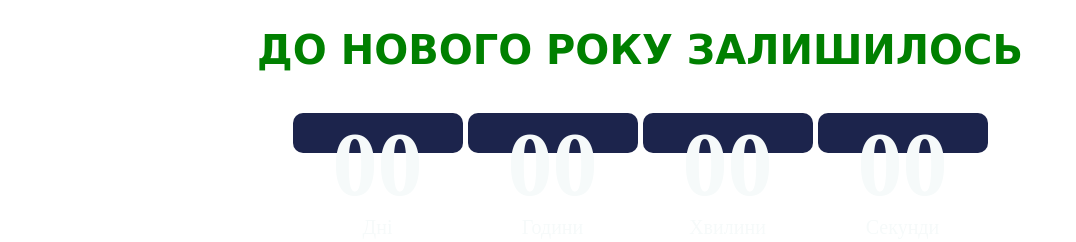
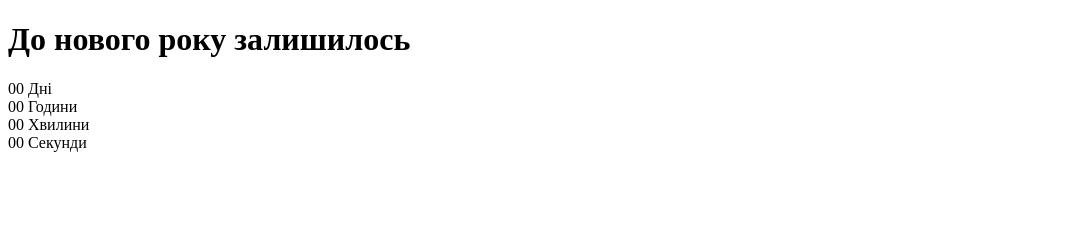
Before and after one commit to ludmiladev/goit-js-hw-11-timer, a website: page src/index.html in a window 1280 px wide. Shown: the whole page, without its empty margins (0-1076 px from the left). Drawn offline with Linux system fonts and the light colour scheme; files that its build step writes are made by us from their sources.

```diff
--- a/src/index.html
+++ b/src/index.html
@@ -5,7 +5,6 @@
     <meta name="viewport" content="width=device-width, initial-scale=1.0" />
     <meta http-equiv="X-UA-Compatible" content="ie=edge" />
     <title>timer</title>
-    <link rel="stylesheet" href="css/styles.css" />
   </head>
 
   <body>
--- a/src/styles.css
+++ /dev/null
@@ -1,51 +0,0 @@
-html {
-  box-sizing: border-box;
-}
-
-*,
-*::before,
-*::after {
-  box-sizing: inherit;
-}
-
-body {
-    background-size: cover;
-}
-
-.title {
-  font-family: cursive;
-  font-size: 40px;
-  color: green;
-  text-shadow: white 2px 2px 5px;
-  text-align: center;
-  text-transform: uppercase;
-  margin-bottom: 40px;
-}
-.timer {
-  display: flex;
-  justify-content: center;
-  height: 40px;
-}
-
-.field {
-  background-color: rgba(1, 9, 54, 0.89);
-  padding: 0 40px 20px;
-  color: rgb(246, 250, 250);
-  border-radius: 10px;
-}
-.field:not(:last-child) {
-  margin-right: 5px;
-}
-.field span {
-  display: block;
-  text-align: center;
-}
-
-.value {
-  font-size: 90px;
-  font-weight: 900;
-}
-
-.label {
-  font-size: 20px;
-}
```
